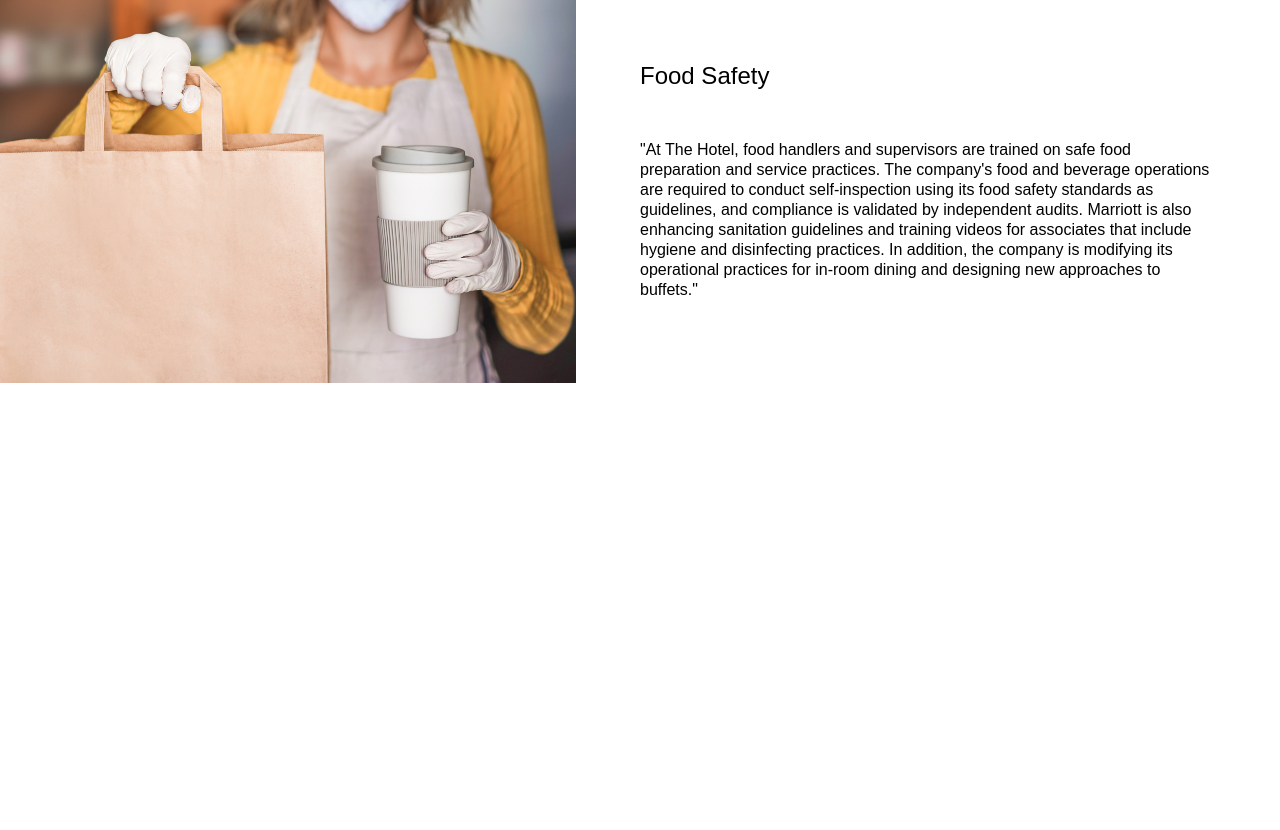
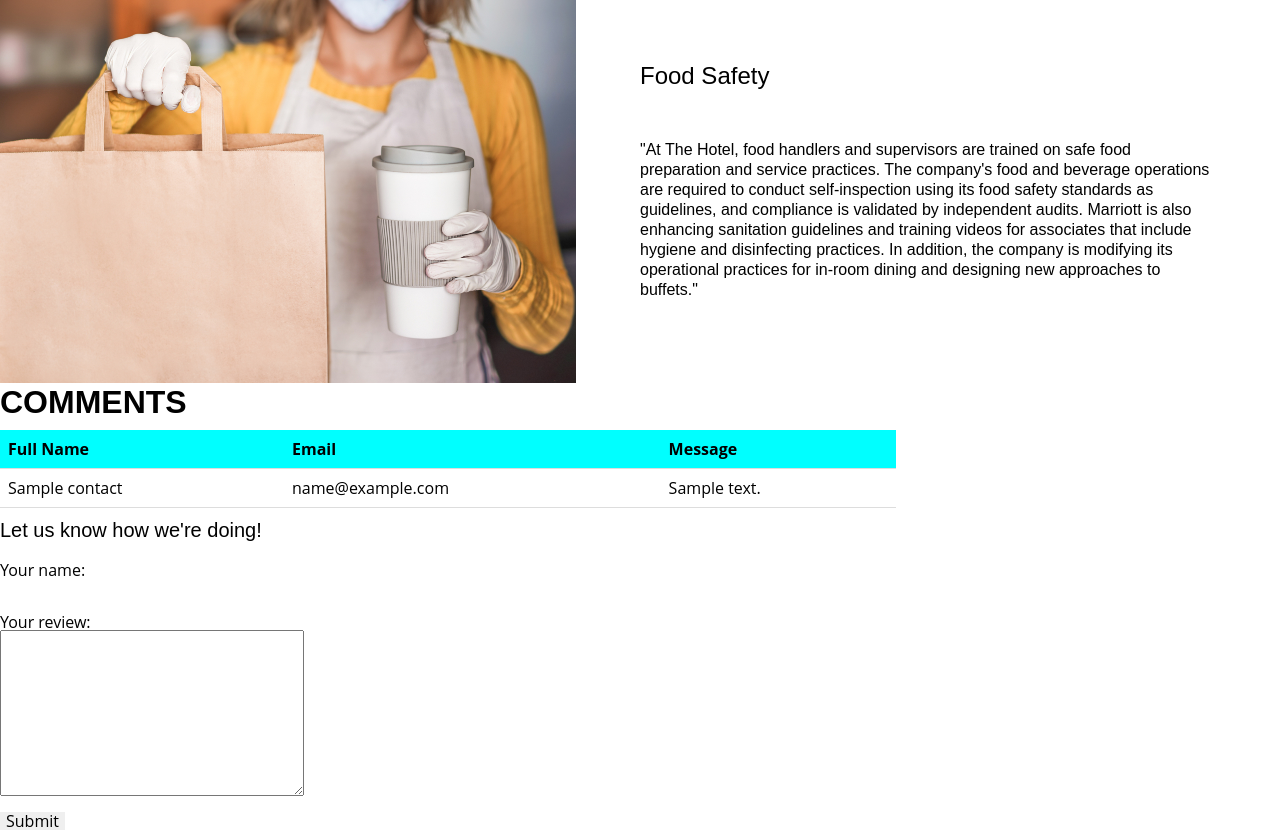
Before and after one commit to yasmineamin/hotel, a PHP site: page /qc.php in a window 1280 px wide. Shown: the part 2513-3343 px from the top of the page. Before the commit the page ends 2896 px from the top, so only its background shows below. Run offline with PHP 8.4, Linux system fonts and the light colour scheme; tables that the repository leaves empty or names only in its code hold one stand-in row (values such as "Sample post").

Commit message:
Update qc.php
+ comment and ratings (men yasmin)

```diff
--- a/qc.php
+++ b/qc.php
@@ -10,6 +10,9 @@
     <link rel="preconnect" href="https://fonts.googleapis.com" />
     <link rel="preconnect" href="https://fonts.gstatic.com" crossorigin />
     <link href="https://fonts.googleapis.com/css2?family=Roboto:wght@100;300;500&display=swap" rel="stylesheet" />
+	<link rel="stylesheet" href="https://cdnjs.cloudflare.com/ajax/libs/font-awesome/4.7.0/css/font-awesome.min.css">
+
+
 	<style>
 		body {
     line-height: 1
@@ -882,6 +927,91 @@
   margin-top: 20px;
   margin-bottom: 20px;
 }
+table {
+
+  border-collapse: collapse;
+  width: 70%;
+}
+
+th, td {
+
+  padding: 8px;
+  text-align: left;
+  border-bottom: 1px solid #ddd;
+}
+
+th{
+background-color:cyan;
+}
+
+tr:hover {background-color: coral;}
+.checked {
+  color: orange;
+}
+<!--
+.heading {
+  font-size: 25px;
+  margin-right: 25px;
+}
+
+.fa {
+  font-size: 25px;
+}
+
+.checked {
+  color: orange;
+}
+
+/* Three column layout */
+.side {
+  float: left;
+  width: 15%;
+  margin-top: 10px;
+}
+
+.middle {
+  float: left;
+  width: 70%;
+  margin-top: 10px;
+}
+
+/* Place text to the right */
+.right {
+  text-align: right;
+}
+
+/* Clear floats after the columns */
+.row:after {
+  content: "";
+  display: table;
+  clear: both;
+}
+
+/* The bar container */
+.bar-container {
+  width: 100%;
+  background-color: #f1f1f1;
+  text-align: center;
+  color: white;
+}
+
+/* Individual bars */
+.bar-5 {width: 60%; height: 18px; background-color: #04AA6D;}
+.bar-4 {width: 30%; height: 18px; background-color: #2196F3;}
+.bar-3 {width: 10%; height: 18px; background-color: #00bcd4;}
+.bar-2 {width: 4%; height: 18px; background-color: #ff9800;}
+.bar-1 {width: 15%; height: 18px; background-color: #f44336;}
+
+/* Responsive layout - make the columns stack on top of each other instead of next to each other */
+@media (max-width: 400px) {
+  .side, .middle {
+    width: 100%;
+  }
+  /* Hide the right column on small screens */
+  .right {
+    display: none;
+  }
+}-->
 </style>
 </head>
 <body>
@@ -975,42 +1105,172 @@
 
 </div>
 
-<div class="tab-container">
-	<div id="Best Rate Guarantee" class="tabcontent">
-  <img style="width:100%" src="COVID-bestRate_3x1-scaled.jpg" alt="Infinity pool with chairs and umbrella overlooking the sea">
-<div class="text-block-right"><h2>Best Rate Guarantee</h2>
-  <p>There are few guarantees in life.</p>
-<p>"But our Best Rate Guarantee is one of the best. It assures that you'll always get the best rate available when you book directly with GRND Hurghada Hotel®."</p>
-</div>
-<div class="seperator">
-<div class="bestrateheader"><h3>Here's how it works:</h3>
-</div>
-</div>
-<div class="row-3">
-<div class="bestrate">
-<div class="column-3">
-<div><p class="numeral">1.</p>
-</div>
-<div><p class="info-copy">"Make a reservation using any official GRND Hurghada Hotel reservation channel(GRNDHurghadaHotel.com, Customer Engagements Centers, or directly with a hotel)."</p>
-</div>
-</div>
 
-<div class="column-3">
-<div><p class="numeral">2.</p></div>
-<div><p class="info-copy">"If you find a lower rate for the same hotel, same room type, and same reservation dates on a non-GRND Hotel website ("Comparison Rate") you may submit a Best Rate claim."</p></div>
-</div>
-
-<div class="column-3">
-<div><p class="numeral">3.</p>
-</div>
-<div><p class="info-copy">"If we approve your claim, we'll match the Comparison rate AND give you your choice of either an extra 25% discount on the room (20% discount on Design Hotels).".</p>
 </div>
 </div>
 </div>
-</div>
+<div>
+	<h2>COMMENTS</h2>
 
 
 
+<table>
+  <tr>
+    <th>Full Name</th>
+    <th>Email</th>
+	<th>Message</th>
+
+  </tr>
+ <?php
+
+$servername = "localhost";
+$username = "root";
+$password = "";
+$DB = "login";
+
+// Create connection
+$conn = new mysqli($servername, $username, $password, $DB);
+// Check connection
+if ($conn->connect_error) {
+  die("Connection failed: " . $conn->connect_error);
+}
+
+$sql = "SELECT name,email, message FROM contact";
+$result = $conn->query($sql);
+
+if ($result->num_rows > 0) {
+
+  while($row = $result->fetch_assoc()) {
+    echo "<tr><td>".$row["name"]."</td><td>".$row["email"]." </td><td> ".$row["message"]."";
+  }
+  echo "</table>";
+} else {
+  echo "0 results";
+}
+$conn->close();
+?>
+</table>
+</div>
+<?php
+$servername = "localhost";
+$username = "root";
+$password = "";
+$DB = "login";
+
+// Create connection
+$conn = new mysqli($servername, $username, $password, $DB);
+// Check connection
+if ($conn->connect_error)
+{
+  die("Connection failed: " . $conn->connect_error);
+}
+if(isset($_POST['submit']))
+{
+	$user_name=$_POST['user_name'];
+	$rating=$_POST['rating'];
+	$review=$_POST['review'];
+
+
+	$sql = "INSERT INTO rating(user_name,rating ,review) values ('$user_name','$rating','$review')";
+$result=mysqli_query($conn,$sql);
+if($result)
+{
+	echo "your review has been sent";
+
+}
+else
+{
+	echo "fail to insert";
+}
+
+
+}
+
+$conn->close();
+?>
+
+<div >
+<p>Let us know how we're doing!</p>
+
+  <form action="rating.php" method="POST">
+
+      Your name: <input type="text" name="user_name" required><br><br>
+<!--
+      How many stars would you give us?
+       <span class="heading">User Rating</span>
+<span class="fa fa-star checked"></span>
+<span class="fa fa-star checked"></span>
+<span class="fa fa-star checked"></span>
+<span class="fa fa-star checked"></span>
+<span class="fa fa-star"></span>
+<p>4.1 average based on 254 reviews.</p>
+<hr style="border:3px solid #f1f1f1">
+
+<div class="row">
+  <div class="side">
+    <div>5 star</div>
+  </div>
+  <div class="middle">
+    <div class="bar-container">
+      <div class="bar-5"></div>
+    </div>
+  </div>
+  <div class="side right">
+    <div>150</div>
+  </div>
+  <div class="side">
+    <div>4 star</div>
+  </div>
+  <div class="middle">
+    <div class="bar-container">
+      <div class="bar-4"></div>
+    </div>
+  </div>
+  <div class="side right">
+    <div>63</div>
+  </div>
+  <div class="side">
+    <div>3 star</div>
+  </div>
+  <div class="middle">
+    <div class="bar-container">
+      <div class="bar-3"></div>
+    </div>
+  </div>
+  <div class="side right">
+    <div>15</div>
+  </div>
+  <div class="side">
+    <div>2 star</div>
+  </div>
+  <div class="middle">
+    <div class="bar-container">
+      <div class="bar-2"></div>
+    </div>
+  </div>
+  <div class="side right">
+    <div>6</div>
+  </div>
+  <div class="side">
+    <div>1 star</div>
+  </div>
+  <div class="middle">
+    <div class="bar-container">
+      <div class="bar-1"></div>
+    </div>
+  </div>
+  <div class="side right">
+    <div>20</div>
+  </div>-->
+</div>
+
+      Your review: <br>
+        <textarea name="review" rows="10" cols="30"></textarea><br><br>
+
+      <input type="submit" value="Submit" name="submit">
+
+  </form>
+  </div>
 
 
 
```
Also changed, not shown: other parts of qc.php (+42 -0 lines).
